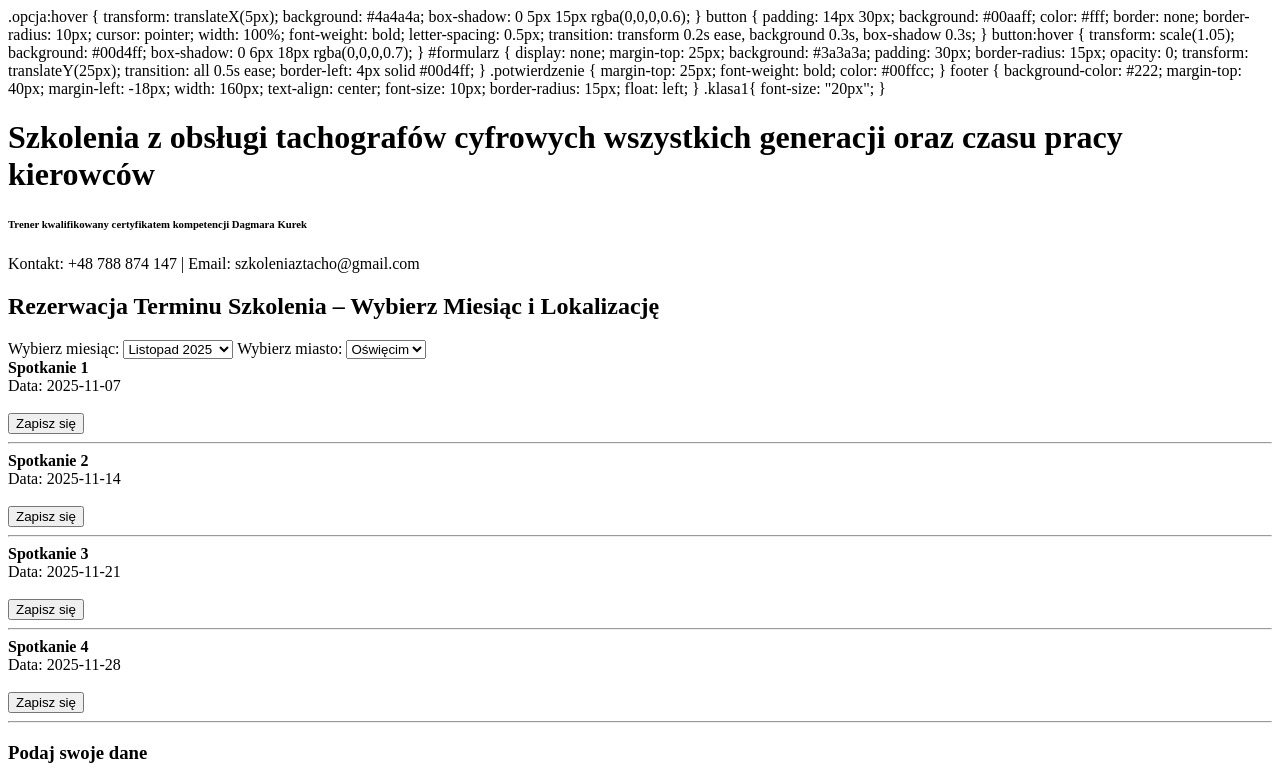
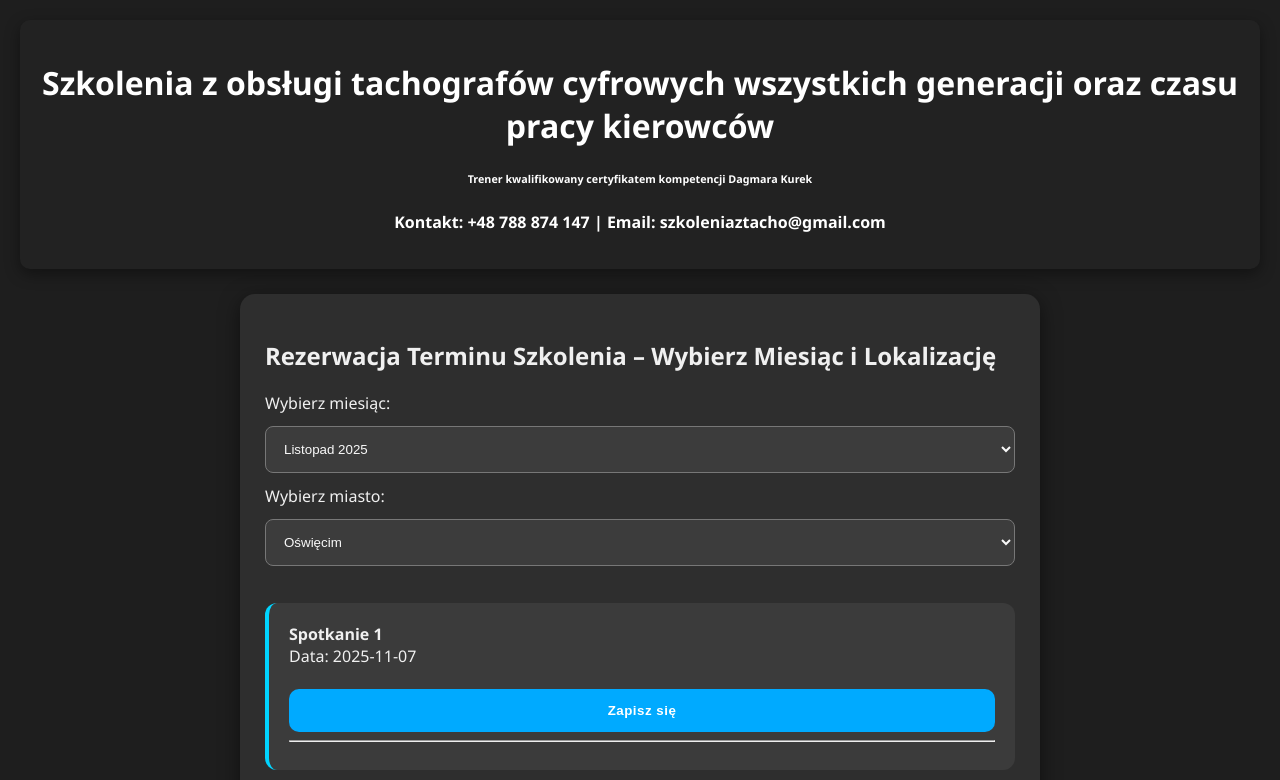
Before and after one commit to HEKENYT/tachograf-kurek, a plain HTML site: page index.html in a window 1280 px wide. Shown: the top 780 px of the page. Drawn offline with Linux system fonts and the light colour scheme.

Commit message:
Refactor index.html for improved layout and styling
Updated HTML structure and styles for the reservation page.

```diff
--- a/index.html
+++ b/index.html
@@ -4,6 +4,66 @@
   <meta charset="UTF-8">
   <meta name="viewport" content="width=device-width, initial-scale=1.0">
   <title>Rezerwacja Tachograf</title>
+
+  <style>
+    body {
+      font-family: 'Segoe UI', Tahoma, Geneva, Verdana, sans-serif;
+      margin: 20px;
+      background: #1e1e1e;
+      color: #f0f0f0;
+    }
+
+    .header {
+      background: #222;
+      color: #ffffff;
+      padding: 20px;
+      border-radius: 10px;
+      margin-bottom: 25px;
+      text-align: center;
+      box-shadow: 0 5px 15px rgba(0,0,0,0.4);
+      font-weight: bold;
+    }
+
+    .container {
+      max-width: 750px;
+      margin: auto;
+      background: #2e2e2e;
+      padding: 25px;
+      border-radius: 15px;
+      box-shadow: 0 5px 20px rgba(0,0,0,0.5);
+    }
+
+    select,
+    input {
+      width: 100%;
+      padding: 14px;
+      margin: 12px 0;
+      border-radius: 8px;
+      border: 1px solid #777;
+      background: #3c3c3c;
+      color: #f9f9f9;
+    }
+
+    select:focus,
+    input:focus {
+      outline: none;
+      border-color: #00d4ff;
+      box-shadow: 0 0 10px #00d4ff;
+    }
+
+    .opcje {
+      margin-top: 25px;
+    }
+
+    .opcja {
+      background: #3b3b3b;
+      padding: 20px;
+      margin-bottom: 15px;
+      border-radius: 12px;
+      transition: transform 0.3s ease, background 0.3s, box-shadow 0.3s;
+      cursor: pointer;
+      border-left: 4px solid #00d4ff;
+    }
 
     .opcja:hover {
       transform: translateX(5px);
```
